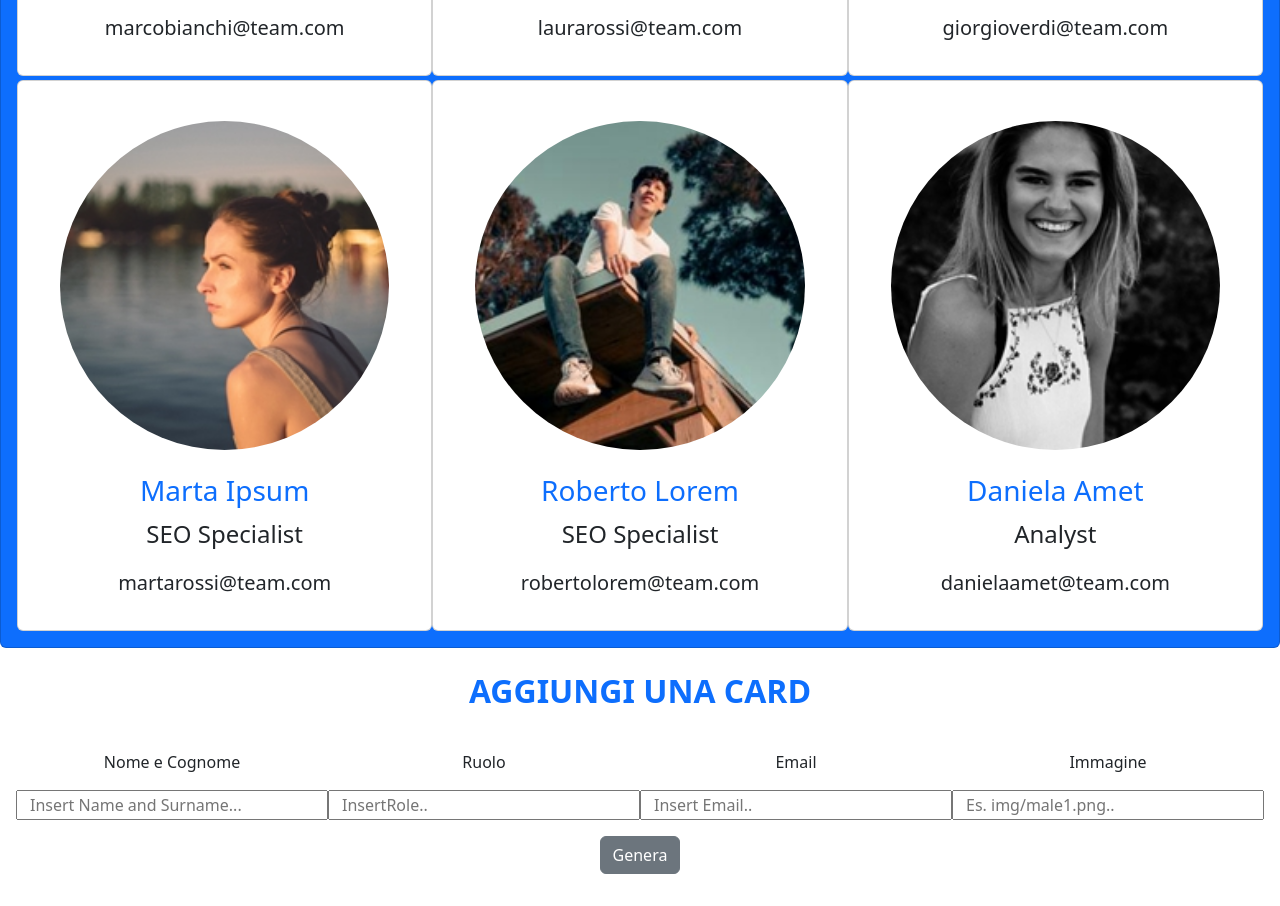
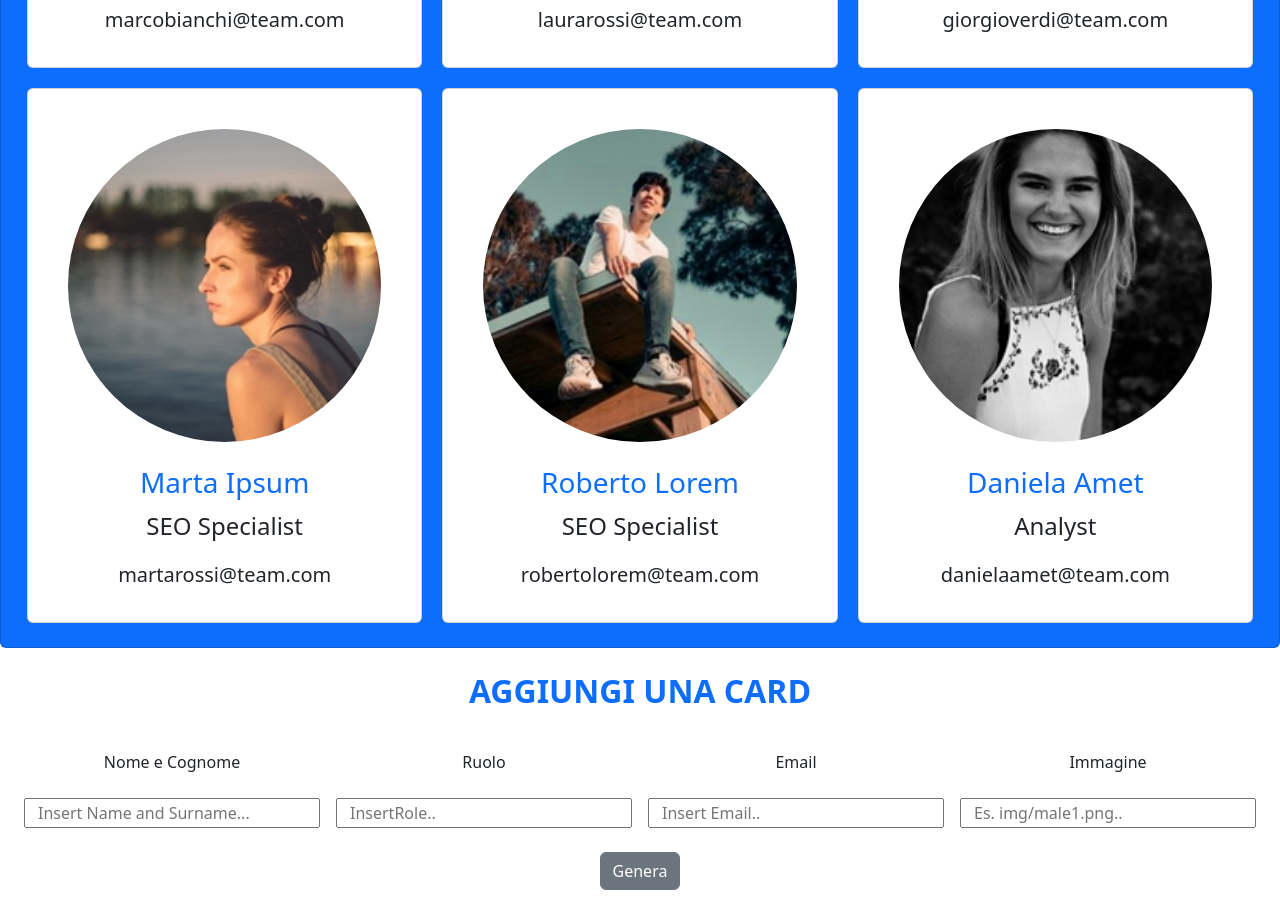
Before and after one commit to michelangeloTricarico/js-our-team, a plain HTML site: page index.html in a window 1280 px wide. Shown: the part 636-1542 px from the top of the page. Drawn offline with nearby package versions, Linux system fonts and the light colour scheme.

Commit message:
style optimization

```diff
--- a/index.html
+++ b/index.html
@@ -21,27 +21,27 @@
         <div class="col">
             <div class="row p-3" ><h2 class="text-center  text-primary mt-2"><strong>AGGIUNGI UNA CARD</strong></h2></div>
             <div class="row bg-white m-3">
-                <div class="col-12 col-md-3 col-sm-6 text-center">
+                <div class="col-12 col-md-3 col-sm-6 text-center ">
                     <div class="row"><p >Nome e Cognome</p></div>
-                    <div class="row">
+                    <div class="row p-2">
                         <input class="name-surname" type="text" placeholder="Insert Name and Surname..." aria-label="readonly input example">
                     </div>
                 </div>
-                <div class="col-12 col-md-3 col-sm-6 text-center">
+                <div class="col-12 col-md-3 col-sm-6 text-center ">
                     <div class="row"><p >Ruolo</p></div>
-                    <div class="row">
+                    <div class="row p-2">
                         <input class="role-value" type="text" placeholder="InsertRole.." aria-label="readonly input example">
                     </div>
                 </div>
-                <div class="col-12 col-md-3 col-sm-6 text-center">
+                <div class="col-12 col-md-3 col-sm-6 text-center ">
                     <div class="row"><p >Email</p></div>
-                    <div class="row">
+                    <div class="row p-2">
                         <input class="email-value" type="text" placeholder="Insert Email.." aria-label="readonly input example">
                     </div>
                 </div>
-                <div class="col-12 col-md-3 col-sm-6 text-center">
+                <div class="col-12 col-md-3 col-sm-6 text-center ">
                     <div class="row"><p >Immagine</p></div>
-                    <div class="row">
+                    <div class="row p-2">
                         <input class="img-value" type="text" placeholder="Es. img/male1.png.." aria-label="readonly input example">
                     </div>
                 </div>
--- a/script.js
+++ b/script.js
@@ -80,13 +80,15 @@ function add_card(obj){
   let email = obj["email"]
   let img = obj["img"]
   let markup = `
-  <div class="card col-12 col-md-4 col-sm-6">
+  <div class="col-12 col-md-4 col-sm-6">
+    <div class="card row m-2">
       <div class="card-body">
           <img class="card-img rounded-circle p-4" src=${img}></img>
           <h6 class="card-name fs-3 mb-2 text-center text-primary">${name}</h6>
           <p class="card-role fs-4 text-center">${role}</p>
           <p class="card-role fs-5 text-center">${email}</p>
       </div>
+    </div>
   </div>
   `
   //console.log(markup)
```
